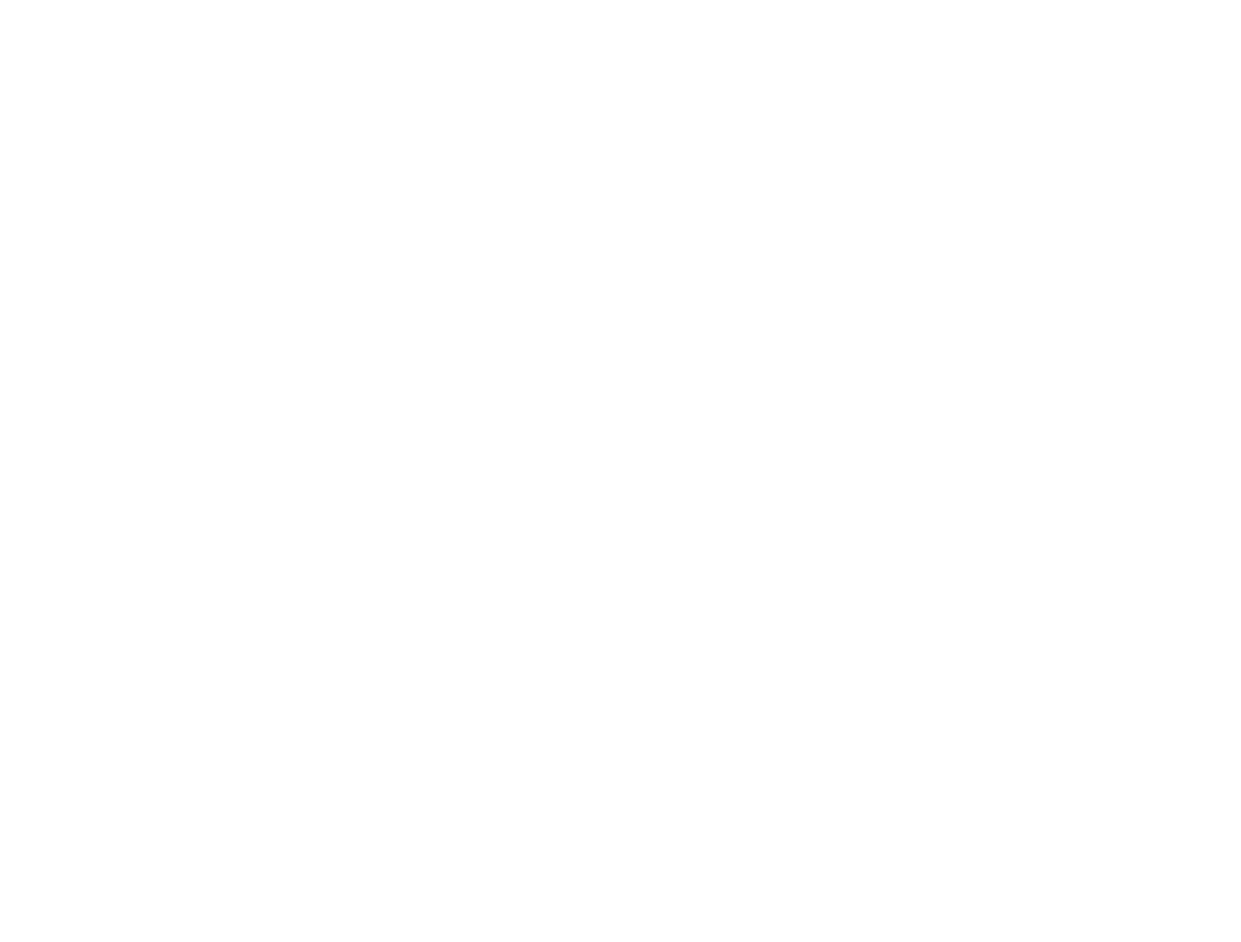
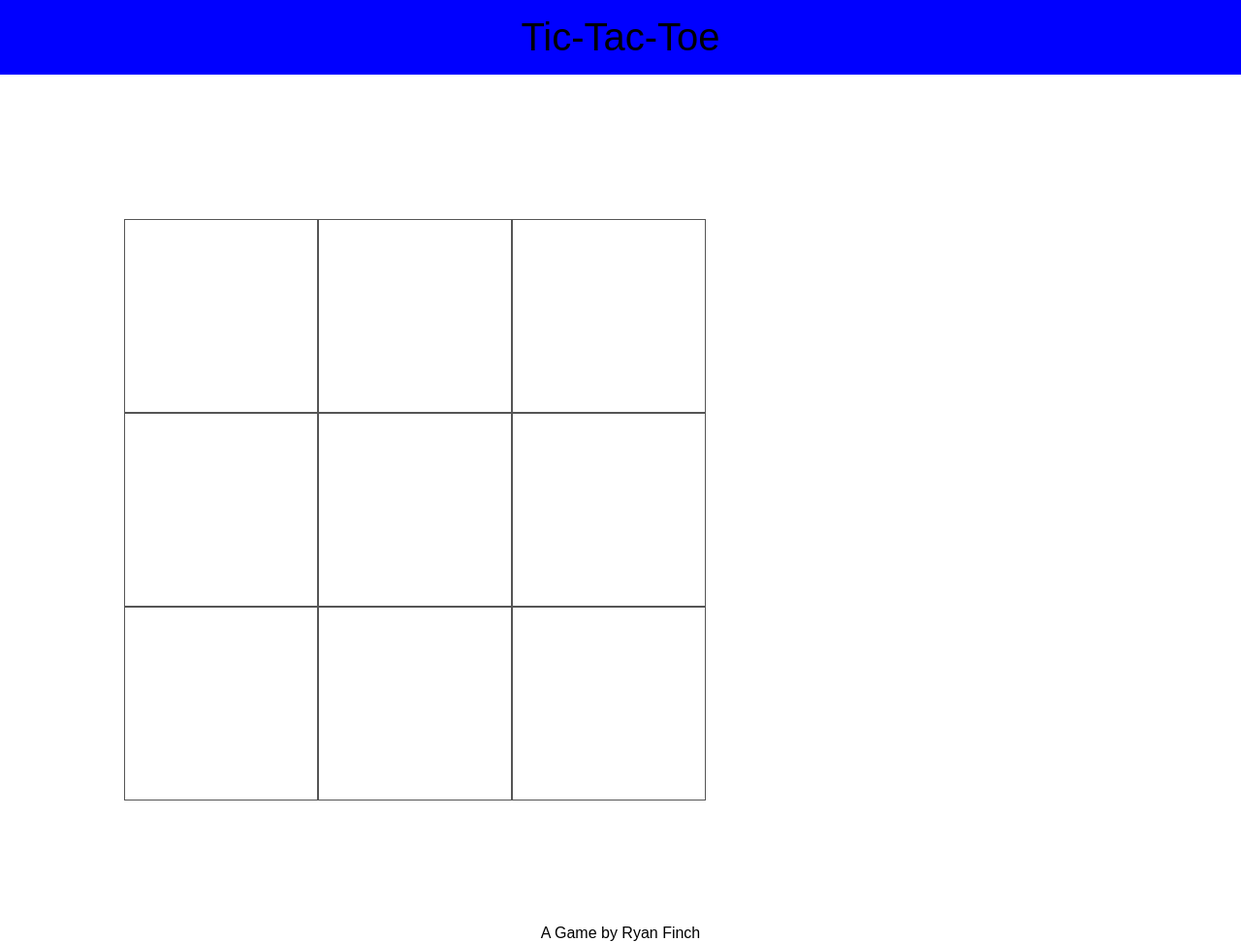
Before and after one commit to Ryan-Finch/Tic-Tac-Toe, a plain HTML site: page index.html in a window 1280 px wide. Shown: the whole page at 97% size. Before the commit the page ends 800 px from the top, so only its background shows below. Drawn offline with Linux system fonts and the light colour scheme.

Commit message:
code up to winning combo complete

```diff
--- a/css/style.css
+++ b/css/style.css
@@ -0,0 +1,79 @@
+*, *:before, *:after {
+    box-sizing: border-box;
+    font-family: Arial, Helvetica, sans-serif;
+  }
+
+:root{
+    --player1: red;
+    --player2: rgb(16, 35, 207);
+    --null: white;
+}
+.game-board {
+    display: grid;
+    grid-template-rows: 200px 200px 200px;
+    grid-template-columns: 200px 200px 200px;
+    align-content: center;
+}
+
+#board-setup{
+    align-items: center;
+    padding: 10vmax;
+}
+body {
+  display: flex;
+  justify-content: center;
+  margin: 0;
+  display: flex;
+  flex-direction: column;
+}
+header {
+    background-color: blue;
+    color: black;
+    font-size: 5vmin;
+    padding: 2vmin;
+    text-align: center;
+    width: 100%;
+  }
+/* #player1{
+    align-content: center;
+    color: red;
+    display: inline-block;
+
+    float: left;
+    padding-left: 15vh;
+  }
+#p1-msg{
+    align-content: center;
+    color: red;
+
+
+    padding-left: 15vh
+}
+#player2 {
+    text-align: right;
+    color: green;
+    display: inline-block;
+    float: right;
+    padding-right: 15vh;
+  }
+#p2-msg{
+    text-align: right;
+    align-content: flex-end;
+    color: green;
+    display: block;
+    display: flexbox;
+    float: right;
+    padding-right: 15vh;
+} */
+.box {
+
+    border: 1px solid #555;
+    display: flex;
+    align-items: center;
+    justify-content: center;
+    color: rgb(39, 17, 17);
+}
+
+footer{
+    text-align: center;
+}
--- a/index.html
+++ b/index.html
@@ -4,11 +4,41 @@
     <meta charset="UTF-8">
     <meta name="viewport" content="width=device-width, initial-scale=1.0">
     <meta http-equiv="X-UA-Compatible" content="ie=edge">
-    <title>Document</title>
+    <title>Tic-Tac-Toe</title>
     <link rel="stylesheet" href="/css/style.css">
-    <script src="/js/main.js"></script>
+    <script defer src="/js/main.js"></script>
 </head>
+
 <body>
+    <header id="title">Tic-Tac-Toe</header>
+    <!-- <section id='player-names'>
+        <h1 id='player1'>Player 1</h1>
+        <h2 id='p1-msg'>your turn</h2>
+        <h1 id='player2'>Player 2</h1>
+        <h2 id='p2-msg'>your turn</h2> -->
+    <!-- </section> -->
+    <main id='board-setup'>
+        <h1 id='message'></h1>
+        <div class="game-board">
+            <div id = '0' class="box"></div>
+            <div id = '1' class="box"></div>
+            <div id = '2' class="box"></div>
+            <div id = '3' class="box"></div>
+            <div id = '4' class="box"></div>
+            <div id = '5' class="box"></div>
+            <div id = '6' class="box"></div>
+            <div id = '7' class="box"></div>
+            <div id = '8' class="box"></div>
+          </div>
+    </main>
+    <!-- <section>
+        <h1 id="p1-wins">Wins</h1>
+        <h2 id='p1-win-cnt'></h2>
+        <h1 id='p2-wins'>Wins</h1>
+        <h2 id='p2-win-cnt'></h2>
 
+    </section> -->
+    <footer>A Game by Ryan Finch</footer>
 </body>
+
 </html>
--- a/js/main.js
+++ b/js/main.js
@@ -0,0 +1,119 @@
+//Constants
+// const colors = {
+//     null: 'var(--null)',
+//     player1:  'var(--player1)',
+//     player2: 'var(--player2)',
+// };
+
+
+const winConditions =[
+   [0,1,2],
+   [3,4,5],
+   [6,7,8],
+   [0,3,6],
+   [1,4,7],
+   [2,5,8],
+   [2,4,6],
+   [0,4,8]
+];
+
+const usedSquares = []
+
+const board = [];
+
+//Varialbles
+
+let playerTurn;
+let winLoseDraw;
+let player1 = 1;
+let player2 = -1;
+
+//Cached Elements
+const squares = document.querySelectorAll('.box');
+let message = document.querySelector('.message');
+//Event Listener
+for (let i = 0; i < squares.length; i++) {
+    squares[i].addEventListener('click', squareSelection)
+}
+
+//Functions
+init();
+
+function init(){
+    createBoard();
+    turn();
+    winner();
+    render();
+    }
+
+function turn(){
+
+    playerTurn = player1;
+
+
+}
+
+function winner(){
+    winLoseDraw = null;
+}
+
+function createBoard() {
+
+    for(let i = 0; i < squares.length; i++){
+        board[i] = squares[i];
+    }
+}
+
+function render(){
+
+    if(winLoseDraw === null){
+        message =  `It's ${playerTurn} turn`;
+    }else if(winLoseDraw === 'T'){
+        message = `It's a tie game!`;
+    }else{
+        message = `Congrats ${playerTurn}! You have won!`
+    }
+
+}
+
+function getWinner(){
+    gameWon = null;
+    for(let [index, win] of winConditions.entries()){
+        if(win.every(elem => usedSquares.indexOf(elem > - 1))){
+            console.log('hhhhhh')
+        }
+    }
+
+
+
+
+
+}
+
+function squareSelection(e){
+
+    let target = document.querySelector('.box');
+
+    if(e.target.style.background === 'red' || e.target.style.background === 'green'){
+        return
+    }
+
+    if(winLoseDraw !== null){
+        return
+    }
+
+    // console.log(target)
+    if(playerTurn === player1){
+        e.target.style.background = 'red';
+        playerTurn = player2;
+    }else{
+        e.target.style.background= 'green';
+        playerTurn = player1;
+        }
+
+     usedSquares.push(e.target.id);
+
+
+    getWinner();
+    render();
+}
```
